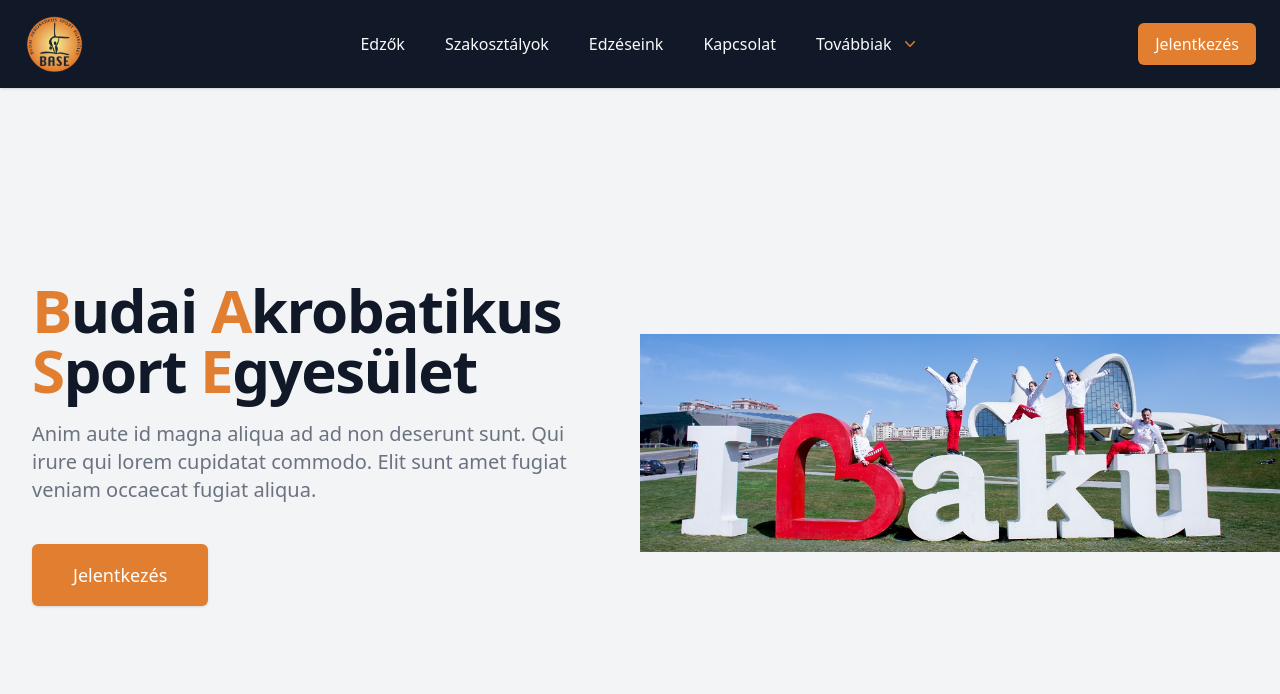
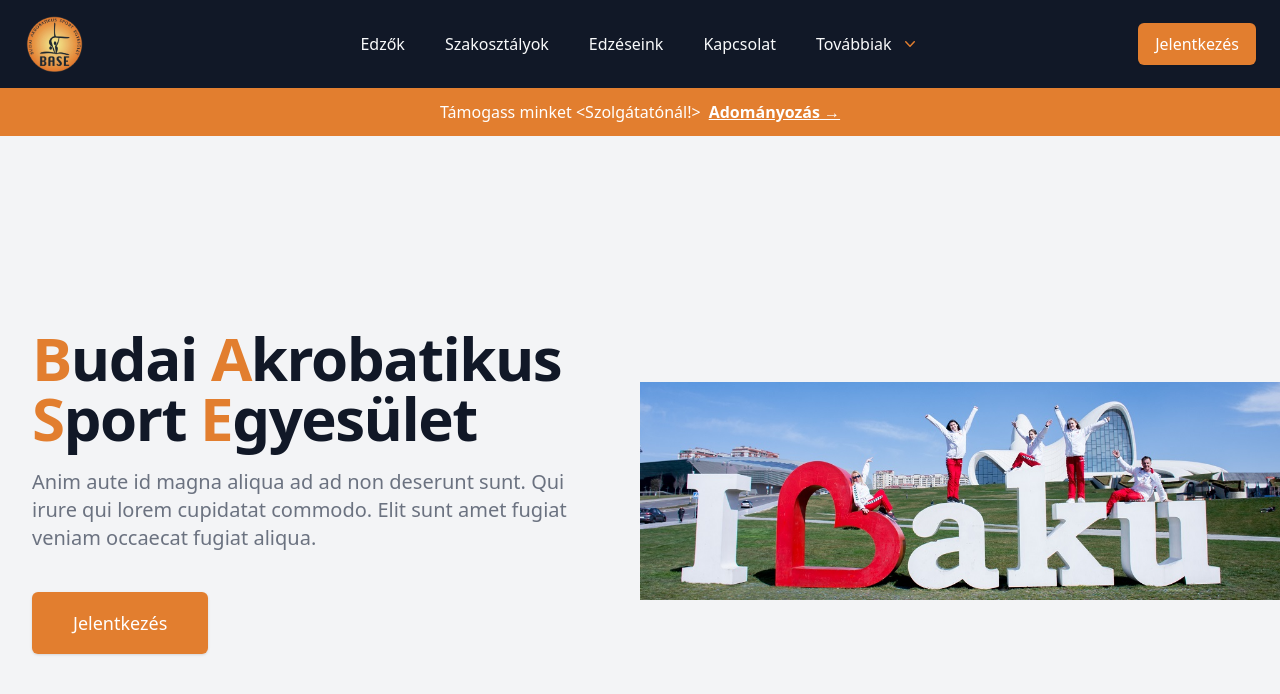
Before and after one commit to Otisz/akrobatikustorna, a Next.js app: page / in a window 1280 px wide. Shown: the top 694 px of the page. Built offline with nearby package versions, Linux system fonts and the light colour scheme.

Commit message:
WIP Front page

```diff
--- a/components/Hero.tsx
+++ b/components/Hero.tsx
@@ -28,7 +28,7 @@ const Hero = () => {
   );
 
   return (
-    <>
+    <div className="relative">
       <div className="mx-auto w-full max-w-7xl pt-16 pb-20 text-center lg:py-48 lg:text-left">
         <div className="px-4 sm:px-8 lg:w-1/2 xl:pr-16">
           <h1 className="text-4xl font-bold tracking-tight text-gray-900 sm:text-5xl md:text-6xl lg:text-5xl xl:text-6xl">
@@ -59,7 +59,7 @@ const Hero = () => {
           </div>
         </div>
       </div>
-      <div className="relative h-64 w-full sm:h-72 md:h-96 lg:absolute lg:inset-y-0 lg:right-0 lg:h-full lg:w-1/2">
+      <div className="relative h-64 w-full sm:h-72 md:h-96 lg:absolute lg:inset-y-0 lg:right-0 lg:h-full lg:w-1/2 overflow-y-hidden">
         <div className="overflow-hidden h-full" ref={emblaRef}>
           <div className="flex h-full">
             {CAROUSEL_IMAGES.map((image, index) => (
@@ -75,7 +75,7 @@ const Hero = () => {
           </div>
         </div>
       </div>
-    </>
+    </div>
   );
 };
 
--- a/pages/index.tsx
+++ b/pages/index.tsx
@@ -8,6 +8,24 @@ const Page = () => (
       <meta name="description" content="Budai Akrobatikus Sport Egyesület" />
     </Head>
     <main className="lg:relative">
+      <div className="bg-orange-primary">
+        <div className="mx-auto max-w-7xl py-3 px-3 sm:px-6 lg:px-8">
+          <div className="pr-16 sm:px-16 sm:text-center">
+            <p className="font-medium text-white">
+              <span className="md:hidden">Támogass minket!</span>
+              <span className="hidden md:inline">
+                Támogass minket {"<"}Szolgátatónál!{">"}
+              </span>
+              <span className="ml-2">
+                <a href="#" className="font-bold text-white underline">
+                  Adományozás
+                  <span aria-hidden="true"> &rarr;</span>
+                </a>
+              </span>
+            </p>
+          </div>
+        </div>
+      </div>
       <Hero />
     </main>
   </>
```
